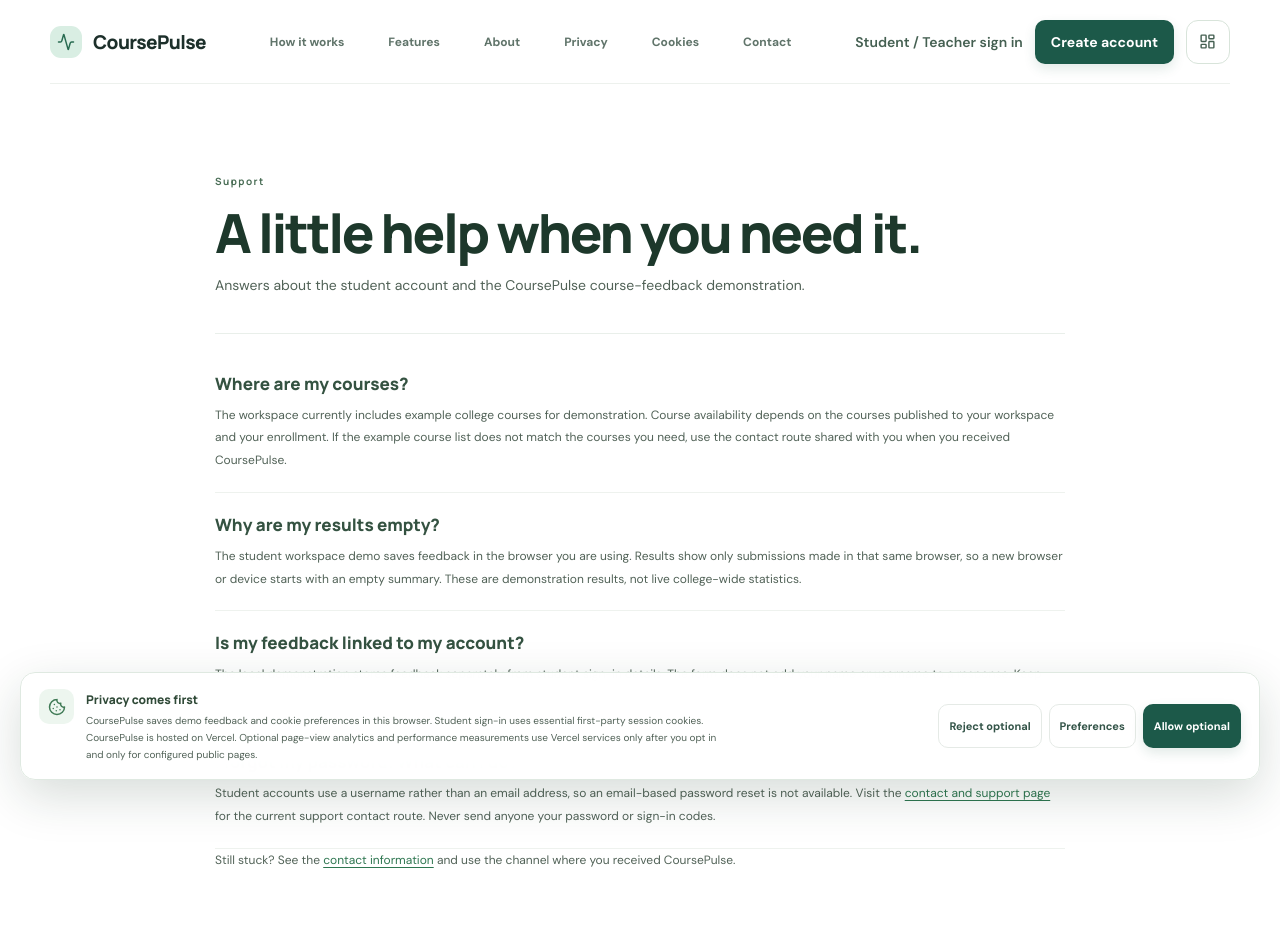
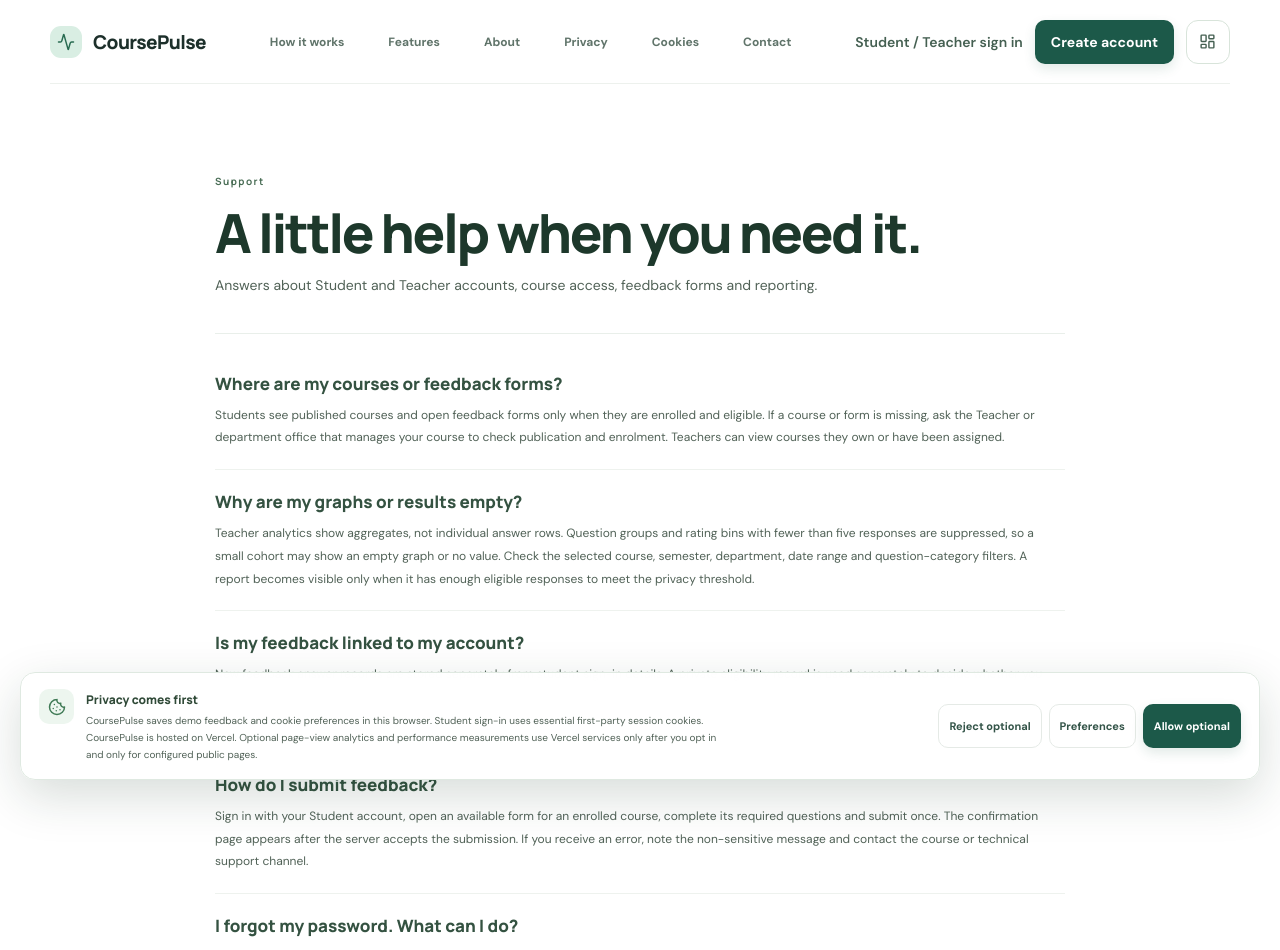
Before and after one commit to akashsharmapb09-cpu/coursePulse.site, a Next.js app: page /support in a window 1280 px wide. Shown: the top 950 px of the page. Built offline with nearby package versions, Linux system fonts and the light colour scheme; no server answers.

Commit message:
Update Support answers for live enrollments and privacy-protected analytics

```diff
--- a/app/support/page.tsx
+++ b/app/support/page.tsx
@@ -5,7 +5,7 @@ import { PublicPage } from '@/components/public-site';
 export const metadata: Metadata = {
   alternates: { canonical: '/support' },
   title: 'Support',
-  description: 'Help with CoursePulse student accounts, the feedback demo, and local results.'
+  description: 'Help with CoursePulse accounts, course access, feedback submission and Teacher analytics.'
 };
 
 export default function SupportPage() {
@@ -13,23 +13,27 @@ export default function SupportPage() {
     <PublicPage
       eyebrow="Support"
       title="A little help when you need it."
-      description="Answers about the student account and the CoursePulse course-feedback demonstration."
+      description="Answers about Student and Teacher accounts, course access, feedback forms and reporting."
     >
       <section>
-        <h2>Where are my courses?</h2>
-        <p>The workspace currently includes example college courses for demonstration. Course availability depends on the courses published to your workspace and your enrollment. If the example course list does not match the courses you need, use the contact route shared with you when you received CoursePulse.</p>
+        <h2>Where are my courses or feedback forms?</h2>
+        <p>Students see published courses and open feedback forms only when they are enrolled and eligible. If a course or form is missing, ask the Teacher or department office that manages your course to check publication and enrolment. Teachers can view courses they own or have been assigned.</p>
       </section>
       <section>
-        <h2>Why are my results empty?</h2>
-        <p>The student workspace demo saves feedback in the browser you are using. Results show only submissions made in that same browser, so a new browser or device starts with an empty summary. These are demonstration results, not live college-wide statistics.</p>
+        <h2>Why are my graphs or results empty?</h2>
+        <p>Teacher analytics show aggregates, not individual answer rows. Question groups and rating bins with fewer than five responses are suppressed, so a small cohort may show an empty graph or no value. Check the selected course, semester, department, date range and question-category filters. A report becomes visible only when it has enough eligible responses to meet the privacy threshold.</p>
       </section>
       <section>
         <h2>Is my feedback linked to my account?</h2>
-        <p>The local demonstration stores feedback separately from student sign-in details. The form does not add your name or username to a response. Keep comments general and do not include personal or confidential information.</p>
+        <p>New feedback answer records are stored separately from student sign-in details. A private eligibility record is used separately to decide whether you can submit a form and to prevent duplicate submissions. This reduces direct identity exposure in reports but does not guarantee absolute anonymity; avoid identifying yourself in free-text comments.</p>
+      </section>
+      <section>
+        <h2>How do I submit feedback?</h2>
+        <p>Sign in with your Student account, open an available form for an enrolled course, complete its required questions and submit once. The confirmation page appears after the server accepts the submission. If you receive an error, note the non-sensitive message and contact the course or technical support channel.</p>
       </section>
       <section>
         <h2>I forgot my password. What can I do?</h2>
-        <p>Student accounts use a username rather than an email address, so an email-based password reset is not available. Visit the <Link className="inline-link" href="/contact">contact and support page</Link> for the current support contact route. Never send anyone your password or sign-in codes.</p>
+        <p>Student accounts use a username rather than an email address, so email-based self-service password recovery is not available for those accounts. A signed-in user can change their password through account security controls. If you have lost access, contact the Teacher or department office that provided your access. Never share your password or sign-in codes.</p>
       </section>
       <p>Still stuck? See the <Link className="inline-link" href="/contact">contact information</Link> and use the channel where you received CoursePulse.</p>
     </PublicPage>
```
